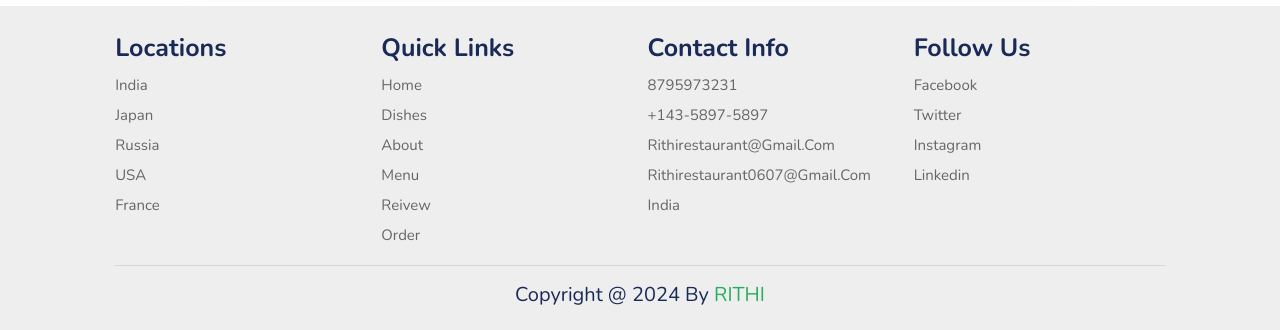
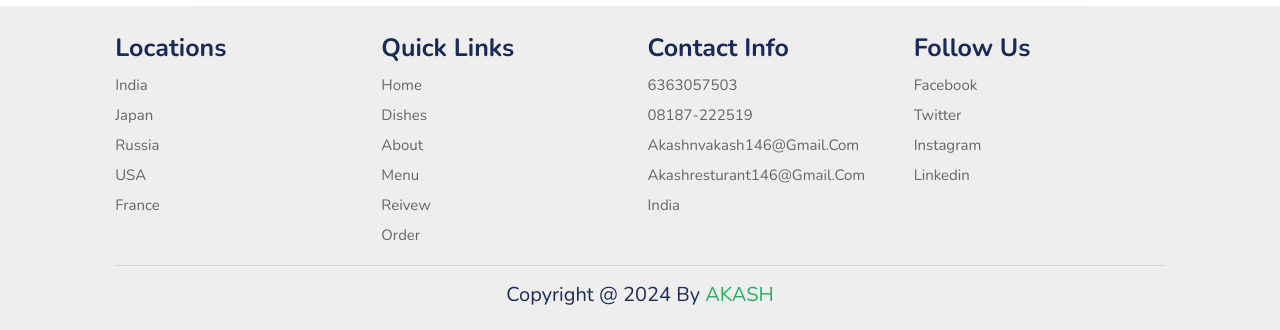
Before and after one commit to Akashnv146/landingpage, a plain HTML site: page index.html in a window 1280 px wide. Shown: the part 4763-5093 px from the top of the page. Drawn offline with nearby package versions, Linux system fonts and the light colour scheme.

Commit message:
Update index.html

```diff
--- a/index.html
+++ b/index.html
@@ -542,10 +542,10 @@
 
         <div class="box">
             <h3>contact info</h3>
-            <a href="#">8795973231</a>
-            <a href="#">+143-5897-5897</a>
-            <a href="#">rithirestaurant@gmail.com</a>
-            <a href="#">rithirestaurant0607@gmail.com</a>
+            <a href="#">6363057503</a>
+            <a href="#">08187-222519</a>
+            <a href="#">akashnvakash146@gmail.com</a>
+            <a href="#">akashresturant146@gmail.com</a>
             <a href="#">India</a>
         </div>
 
@@ -559,7 +559,7 @@
 
     </div>
 
-    <div class="credit"> copyright @ 2024 by <span>RITHI</span> </div>
+    <div class="credit"> copyright @ 2024 by <span>AKASH</span> </div>
 
 </section>
 
```
